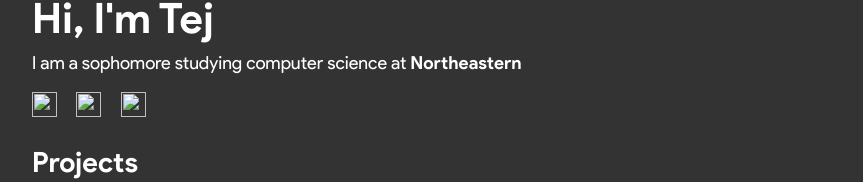
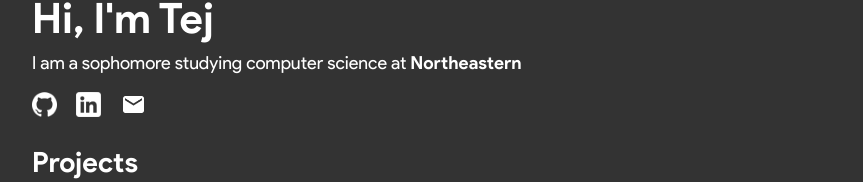
Before and after one commit to tpatel1781/tpatel1781.github.io, a plain HTML site: page index.html in a window 1280 px wide. Shown: the part 155-337 px from the top of the page, without its empty margins (208-1071 px from the left). Drawn offline with Linux system fonts and the light colour scheme.

Commit message:
Added contact link icons

```diff
--- a/desktop.css
+++ b/desktop.css
@@ -36,7 +36,6 @@ h2 {
 	-webkit-transform: scale(1.25);
 	-ms-transform: scale(1.25);
 	transform: scale(1.25);
-	box-shadow: 0 4px 8px 0 rgba(0, 0, 0, 0.2), 0 6px 20px 0 rgba(0, 0, 0, 0.19);
 	transition-duration: 200ms;
 }
 .box {
--- a/index.html
+++ b/index.html
@@ -12,9 +12,9 @@
 			<h1>Hi, I'm Tej</h1>
 			<p>I am a sophomore studying computer science at <span class="name">Northeastern</span></p>
 			<div id="links">
-				<img src="GITHUB_ICON" />
-				<img src="LINKEDIN_ICON" />
-				<img src="EMAIL_ICON" />
+				<a href="https://github.com/tpatel1781/"><img src="./assets/github_icon.png"/></a>
+				<a href="https://www.linkedin.com/in/tej-patel-696746147/"><img src="./assets/linkedin_icon.png"/></a>
+				<a href="mailto:tpatel1781@gmail.com"><img src="./assets/email_icon.png"/></a>
 			</div>
 		</div>
 
--- a/mobile.css
+++ b/mobile.css
@@ -42,7 +42,6 @@ h3 {
 	-webkit-transform: scale(1.25);
 	-ms-transform: scale(1.25);
 	transform: scale(1.25);
-	box-shadow: 0 4px 8px 0 rgba(0, 0, 0, 0.2), 0 6px 20px 0 rgba(0, 0, 0, 0.19);
 	transition-duration: 200ms;
 }
 .box {
```
Also changed, not shown: assets/email_icon.png (added), assets/github_icon.png (added), assets/linkedin_icon.png (added).
